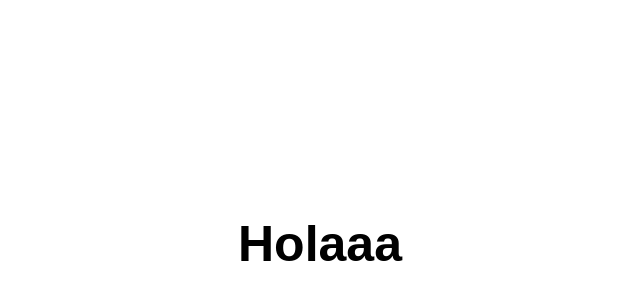
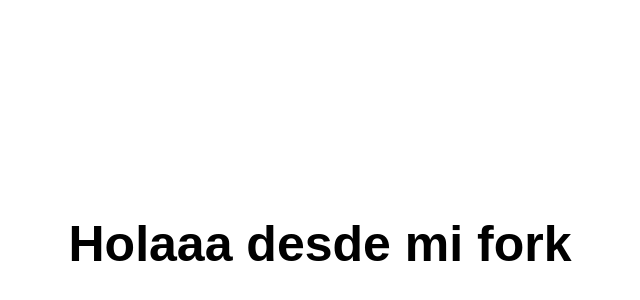
Before and after one commit to joaquinISTEA/F1, a plain HTML site: page index.html in a window 1280 px wide. Shown: the part 156-456 px from the top of the page, without its empty margins (320-960 px from the left). Drawn offline with Linux system fonts and the light colour scheme.

Commit message:
Update index.html

```diff
--- a/index.html
+++ b/index.html
@@ -17,6 +17,6 @@
     </style>
 </head>
 <body>
-    <h1>Holaaa</h1>
+    <h1>Holaaa desde mi fork</h1>
 </body>
 </html>
```
